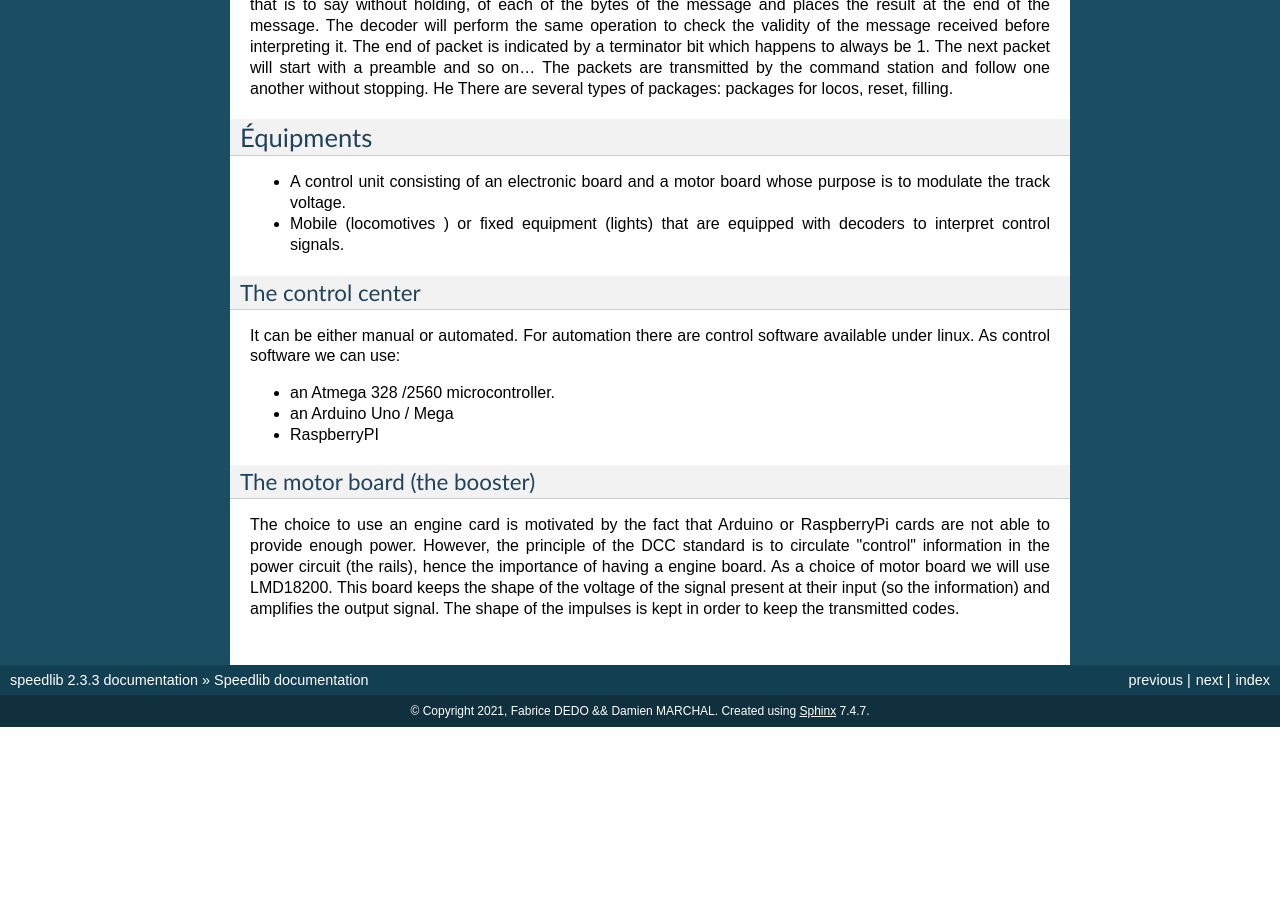
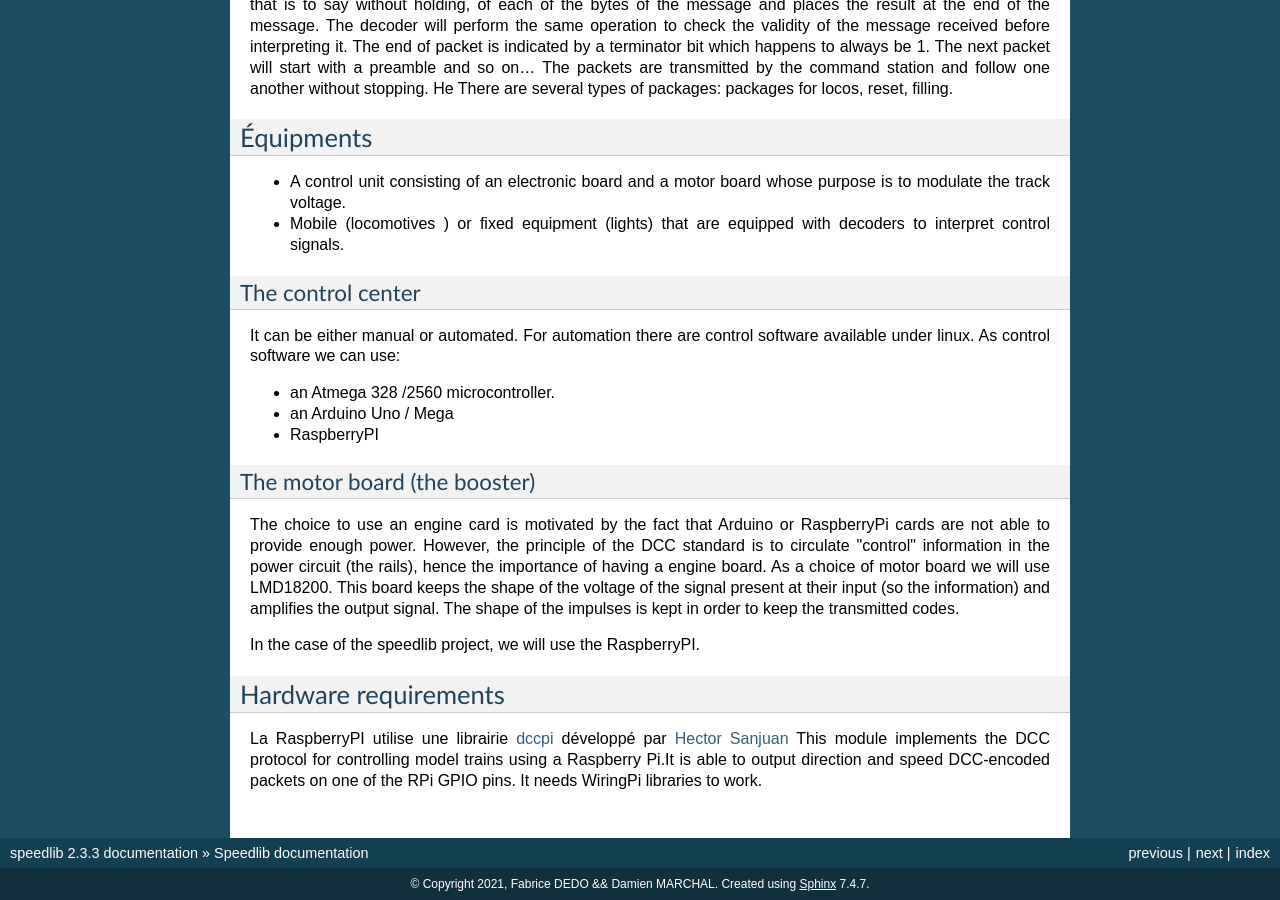
Before and after one commit to CRIStAL-PADR/Speed, a Sphinx documentation site: the page built from docs/source/documentation.rst, in a window 1280 px wide and 900 px high, scrolled down 914 px. Built offline with Sphinx 7.4.7, drawn with Linux system fonts in a browser that asks for light colours; before the commit the page ends 1641 px from its top, so only the background shows below that; some of the changed text lies outside the part shown.

Commit message:
updated  documentation.rst file

```diff
--- a/docs/source/documentation.rst
+++ b/docs/source/documentation.rst
@@ -14,7 +14,7 @@ The principle of this library is based on the **DCC** protocol.
 DCC
 ---
 
-**DCC** ( *digital control system* ) is a standard used in model railroading to control individual locomotives or track accessories by modulating
+**DCC** (*digital control system*) is a standard used in model railroading to control individual locomotives or track accessories by modulating
 the supply voltage of the track.
 
 The locomotives and their accessories (lights, effects) as well as the network accessories each have a unique address.
@@ -71,3 +71,12 @@ The choice to use an engine card is motivated by the fact that Arduino or Raspbe
 However, the principle of the DCC standard is to circulate "control" information in the power circuit (the rails), hence the importance of having a engine board.
 As a choice of motor board we will use LMD18200. This board keeps the shape of the voltage of the signal present at their input (so the information)
 and amplifies the output signal. The shape of the impulses is kept in order to keep the transmitted codes.
+
+In the case of the speedlib project, we will use the RaspberryPI.
+
+Hardware requirements
+---------------------
+
+La RaspberryPI utilise une librairie `dccpi <https://pypi.org/project/dccpi/>`_ développé par  `Hector Sanjuan <https://github.com/hsanjuan?tab=overview&from=2017-12-01&to=2017-12-31>`_
+This module implements the DCC protocol for controlling model trains using a Raspberry Pi.It is able to output direction and speed DCC-encoded packets on one
+of the RPi GPIO pins. It needs WiringPi libraries to work.
```
Also changed, not shown: 1 other file.
